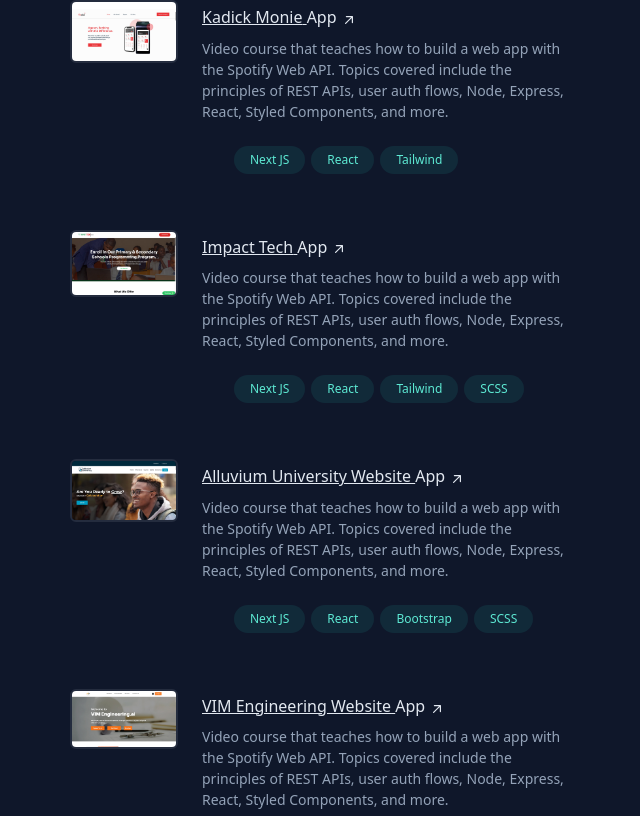
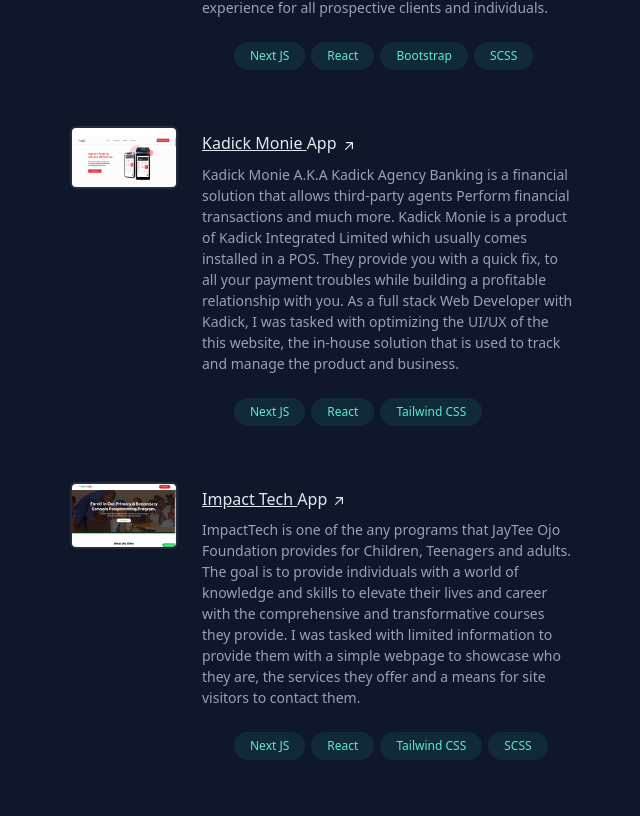
Before and after one commit to timilxr/portfolio, a Next.js app: page / in a window 1280 px wide. Shown: the part 3636-4452 px from the top of the page, without its empty margins (610-1250 px from the left). Built offline with nearby package versions, Linux system fonts and the light colour scheme.

Commit message:
data update

```diff
--- a/common/data.tsx
+++ b/common/data.ts
@@ -53,43 +53,36 @@
     {
         image: "alluvium.jpeg",
         name: "Alluvium Website",
-        description: "",
         technologies: ["Next JS", "React", "Bootstrap", "SCSS"],
-        url: "https://alluvium.net/"
+        url: "https://alluvium.net/",
+        description: "Alluvium are experts in migrations from any Service Management, Work Management, Wiki or CI/CD application to Atlassian Cloud SaaS or Data Centre hosted Jira, Confluence and Bitbucket. Atlassian offers a varienty of solutions which includes Atlassian discovery, Atlassian product implementation, Atlassian cloud migration and Atlassian training. As the Lead Frontend Developer at Alluvium, I helped Optimize the website and increased it's visibility, User Interface and experience for all prospective clients and individuals.",
     },
     {
         image: "k-monie.jpeg",
         name: "Kadick Monie",
-        description: "",
-        technologies: ["Next JS", "React", "Tailwind"],
-        url: "https://www.kadickagentbanking.com/"
+        technologies: ["Next JS", "React", "Tailwind CSS"],
+        url: "https://www.kadickagentbanking.com/",
+        description: "Kadick Monie A.K.A Kadick Agency Banking is a financial solution that allows third-party agents Perform financial transactions and much more. Kadick Monie is a product of Kadick Integrated Limited which usually comes installed in a POS. They provide you with a quick fix, to all your payment troubles while building a profitable relationship with you. As a full stack Web Developer with Kadick, I was tasked with optimizing the UI/UX of the this website, the in-house solution that is used to track and manage the product and business.",
     },
     {
         image: "impact.jpeg",
         name: "Impact Tech",
-        description: "",
-        technologies: ["Next JS", "React", "Tailwind", "SCSS"],
-        url: "https://impacttech.vercel.app/"
+        technologies: ["Next JS", "React", "Tailwind CSS", "SCSS"],
+        url: "https://impacttech.vercel.app/",
+        description: "ImpactTech is one of the any programs that JayTee Ojo Foundation provides for Children, Teenagers and adults. The goal is to provide individuals with a world of knowledge and skills to elevate their lives and career with the comprehensive and transformative courses they provide. I was tasked with limited information to provide them with a simple webpage to showcase who they are, the services they offer and a means for site visitors to contact them."
     },
     {
         image: "au.jpeg",
         name: "Alluvium University Website",
-        description: "",
         technologies: ["Next JS", "React", "Bootstrap", "SCSS"],
-        url: "http://university.alluvium.net/"
+        url: "http://university.alluvium.net/",
+        description: "Alluvium University (AU) was set up to offer an opportunity for young promising Africans to pursue a career in the tech industry as engineers or consultants. AU gives a pathway to young people with the drive to be part of the growing diversity and inclusion journey in the tech industry. As the Lead Frontend Developer at Alluvium, I helped implement the website and increased it's visibility, SEO, User Interface and experience for all prospective clients and individuals."
     },
     {
         image: "vim.jpeg",
         name: "VIM Engineering Website",
-        description: "",
-        technologies: ["Next JS", "React", "Tailwind", "SCSS"],
-        url: "https://vim-engineering.vercel.app/"
+        technologies: ["Next JS", "React", "Tailwind CSS", "SCSS", "Mongoose", "Mongo DB"],
+        url: "https://vim-engineering.vercel.app/",
+        description: "ViM Engineering is a company with a vision to contribute to the global efforts of achieving the Sustainable Development Goals (SDGs) by developing and delivering bespoke projects that address the most pressing challenges and opportunities in various domains and regions. Their projects and designs meet the specific needs and expectations of their clients and partners, and delivers on high-quality outcomes that have a lasting impact on the world at large."
     },
-    // {
-    //     image: "",
-    //     name: "Alluvium Website",
-    //     description: "",
-    //     technologies: ["Microsoft"],
-    //     url: "https://alluvium.net/"
-    // },
-]
+];
--- a/components/projects.tsx
+++ b/components/projects.tsx
@@ -1,5 +1,6 @@
 import { Fragment, useMemo } from "react";
 import { projects } from "../common/data";
+import Image from "next/image";
 
 const Projects = () => {
     const projectsUi = useMemo(() => projects?.map(project => {
@@ -22,7 +23,8 @@
                                     </span>
                                 </a>
                             </h3>
-                            <p className="mt-2 text-sm leading-normal">Video course that teaches how to build a web app with the Spotify Web API. Topics covered include the principles of REST APIs, user auth flows, Node, Express, React, Styled Components, and more.</p>
+                            <p className="mt-2 text-sm leading-normal">{project.description}</p>
+                            {/* <p className="mt-2 text-sm leading-normal">Video course that teaches how to build a web app with the Spotify Web API. Topics covered include the principles of REST APIs, user auth flows, Node, Express, React, Styled Components, and more.</p> */}
                             <ul className="mt-2 flex flex-wrap" aria-label="Technologies used:">
                                 {technologies}
                                 {/* <li className="mr-1.5 mt-2"><div className="flex items-center rounded-full bg-teal-400/10 px-3 py-1 text-xs font-medium leading-5 text-teal-300 ">Express</div></li><li className="mr-1.5 mt-2"><div className="flex items-center rounded-full bg-teal-400/10 px-3 py-1 text-xs font-medium leading-5 text-teal-300 ">Spotify API</div></li><li className="mr-1.5 mt-2"><div className="flex items-center rounded-full bg-teal-400/10 px-3 py-1 text-xs font-medium leading-5 text-teal-300 ">Heroku</div></li> */}
```
